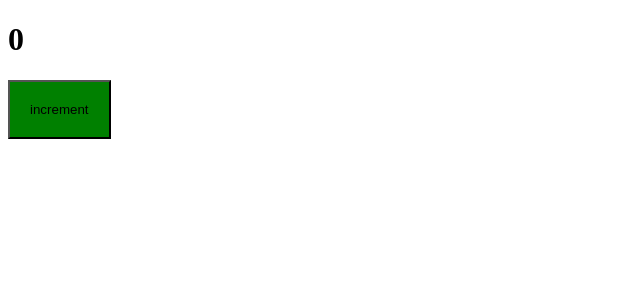
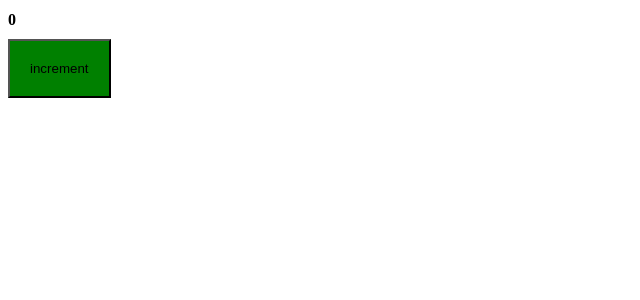
Before and after one commit to stepGT/this_webpack5, a React app: page / in a window 1280 px wide. Shown: the top 300 px of the page, without its empty margins (0-640 px from the left). Built offline with nearby package versions, Linux system fonts and the light colour scheme.

Commit message:
Added scss module

```diff
--- /dev/null
+++ b/src/components/App.module.scss
@@ -0,0 +1,8 @@
+.button {
+  background: green;
+  padding: 20px;
+}
+
+.h1 {
+  font-size: 1rem;
+}
--- a/src/components/App.scss
+++ /dev/null
@@ -1,4 +0,0 @@
-button {
-  background: green;
-  padding: 20px;
-}
--- a/src/components/App.tsx
+++ b/src/components/App.tsx
@@ -1,13 +1,13 @@
 import { useState } from 'react';
-import './App.scss';
+import classes from './App.module.scss';
 
 export const App = () => {
   const [count, setCount] = useState<number>(0);
   const increment = () => setCount((prev) => prev + 1);
   return (
     <div>
-      <h1>{count}</h1>
-      <button onClick={increment}>increment</button>
+      <h1 className={classes.h1}>{count}</h1>
+      <button className={classes.button} onClick={increment}>increment</button>
     </div>
   );
 };
--- a/webpack.config.ts
+++ b/webpack.config.ts
@@ -11,7 +11,7 @@
 //
 export default (env: EnvVariables) => {
   const paths: BuildPaths = {
-    output: path.resolve(__dirname, 'build'),
+    output: path.resolve(__dirname, 'dist'),
     entry: path.resolve(__dirname, 'src', 'index.tsx'),
     html: path.resolve(__dirname, 'public', 'index.html'),
   };
```
Also changed, not shown: src/global.d.ts (added, +7 -0 lines), 2 other files (tests, documents, lock files or other folders).
